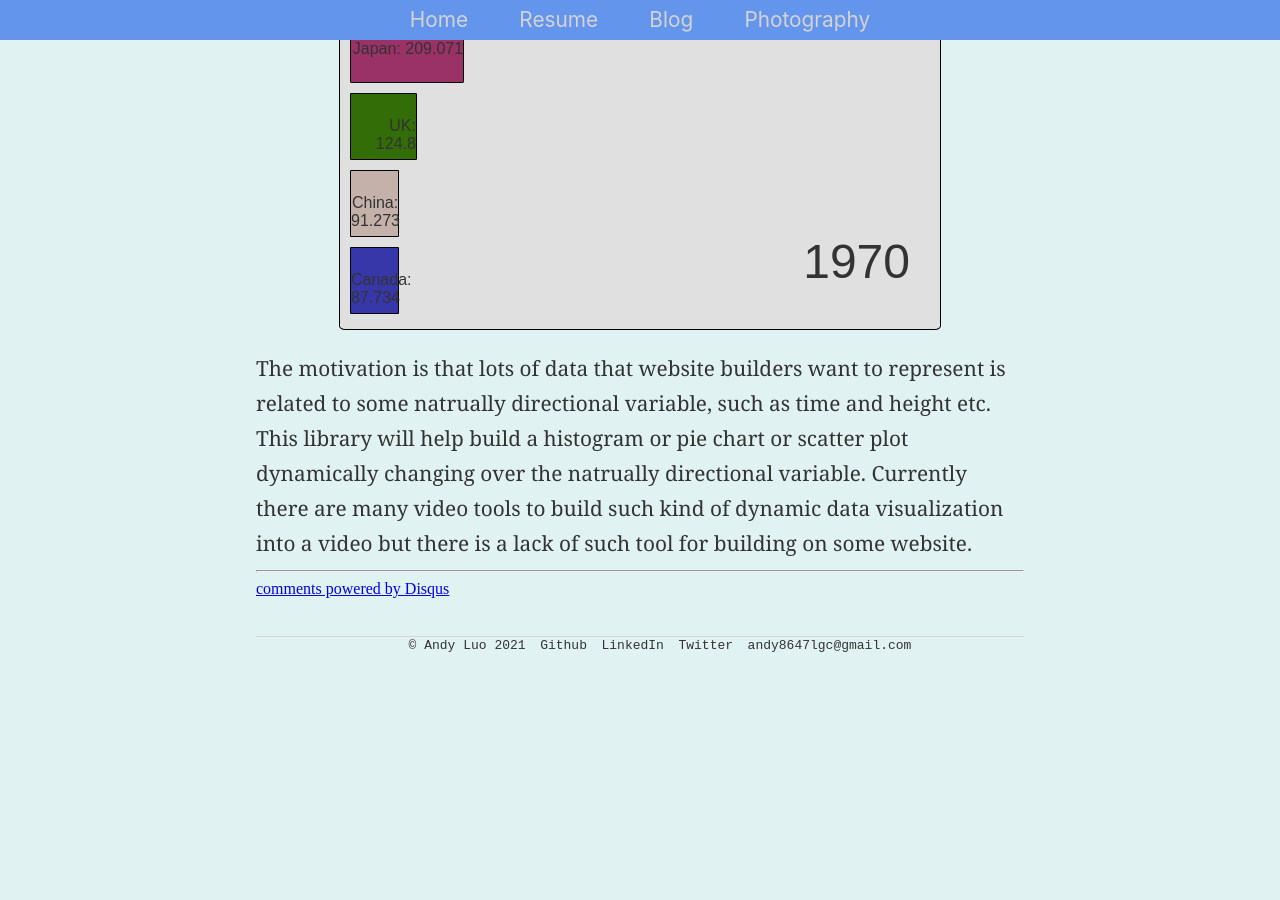
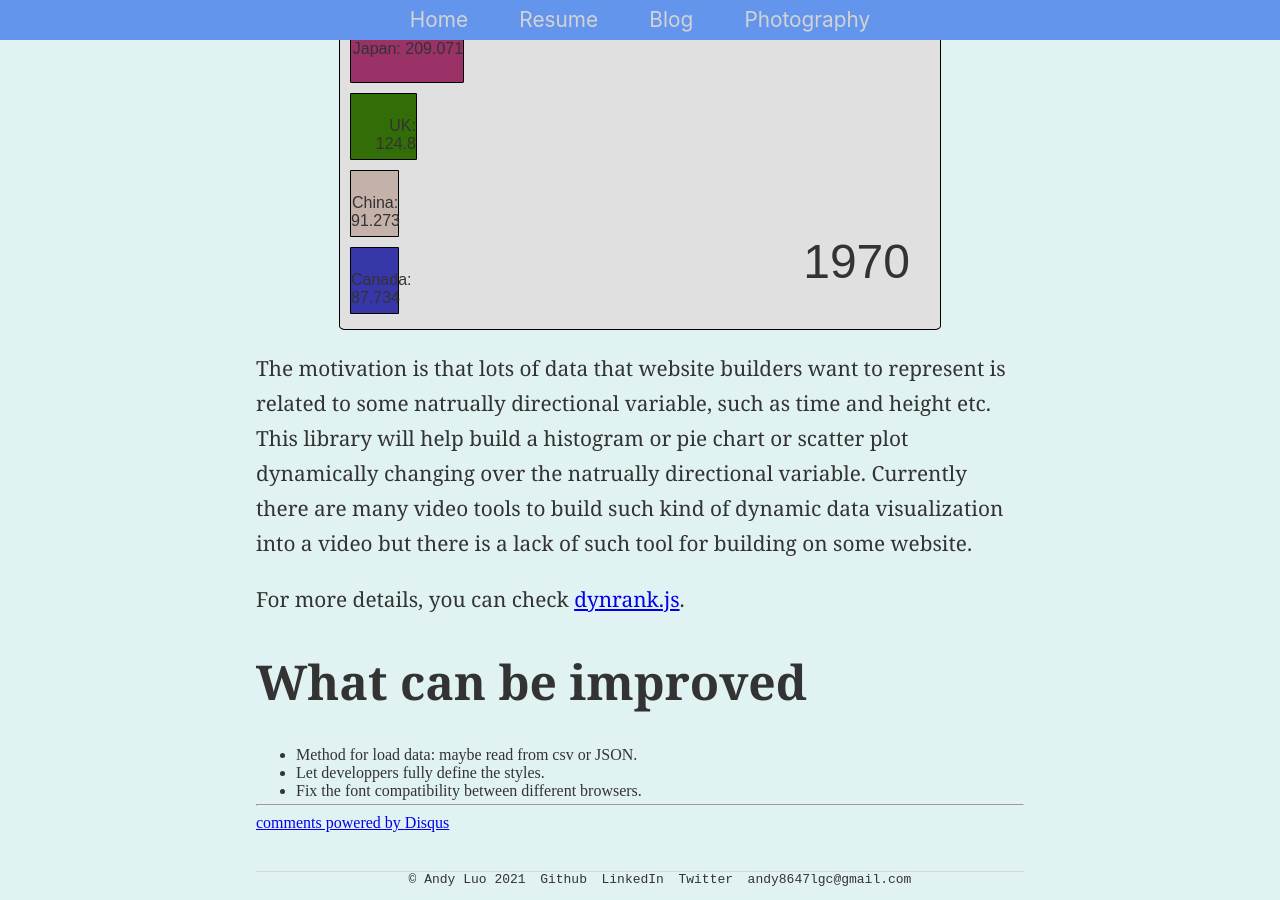
Before and after one commit to Andy8647/Andy8647.github.io, a Jekyll site: the page built from _posts/2021-02-27-dynamic-ranking-library-by-javascript.md, in a window 1280 px wide and 900 px high, scrolled down 814 px. Built offline with Jekyll 4.4.1, drawn with Linux system fonts in a browser that asks for light colours; comment, search, counter and statistics services are not loaded; before the commit the page ends 1480 px from its top, so only the background shows below that.

Commit message:
Update 2021-02-27-dynamic-ranking-library-by-javascript.md

```diff
--- a/_posts/2021-02-27-dynamic-ranking-library-by-javascript.md
+++ b/_posts/2021-02-27-dynamic-ranking-library-by-javascript.md
@@ -19,3 +19,10 @@ directional variable.
 Currently
 there are many video tools to build such kind of dynamic data visualization into a video but there is a lack of
 such tool for building on some website.
+
+For more details, you can check [dynrank.js](https://dynrank.herokuapp.com/).
+
+# What can be improved
+- Method for load data: maybe read from csv or JSON.
+- Let developpers fully define the styles.
+- Fix the font compatibility between different browsers.
```
